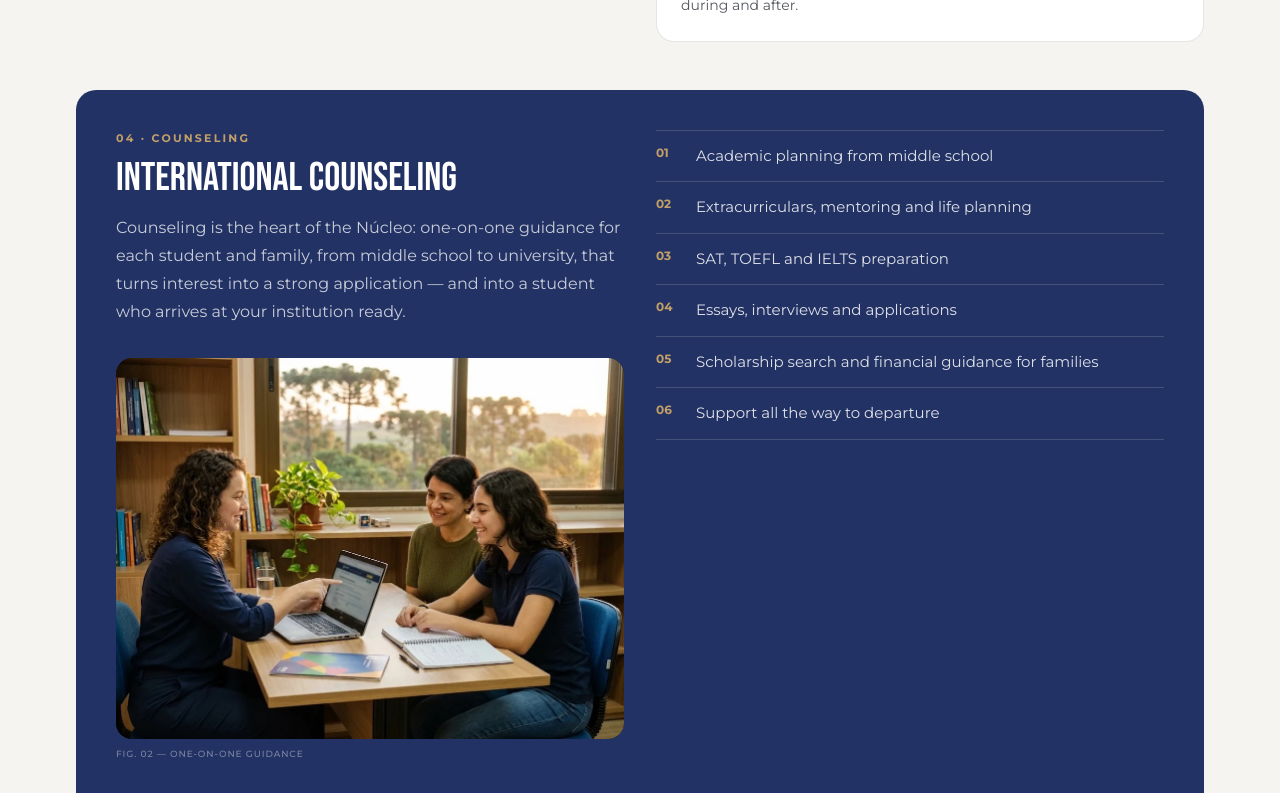
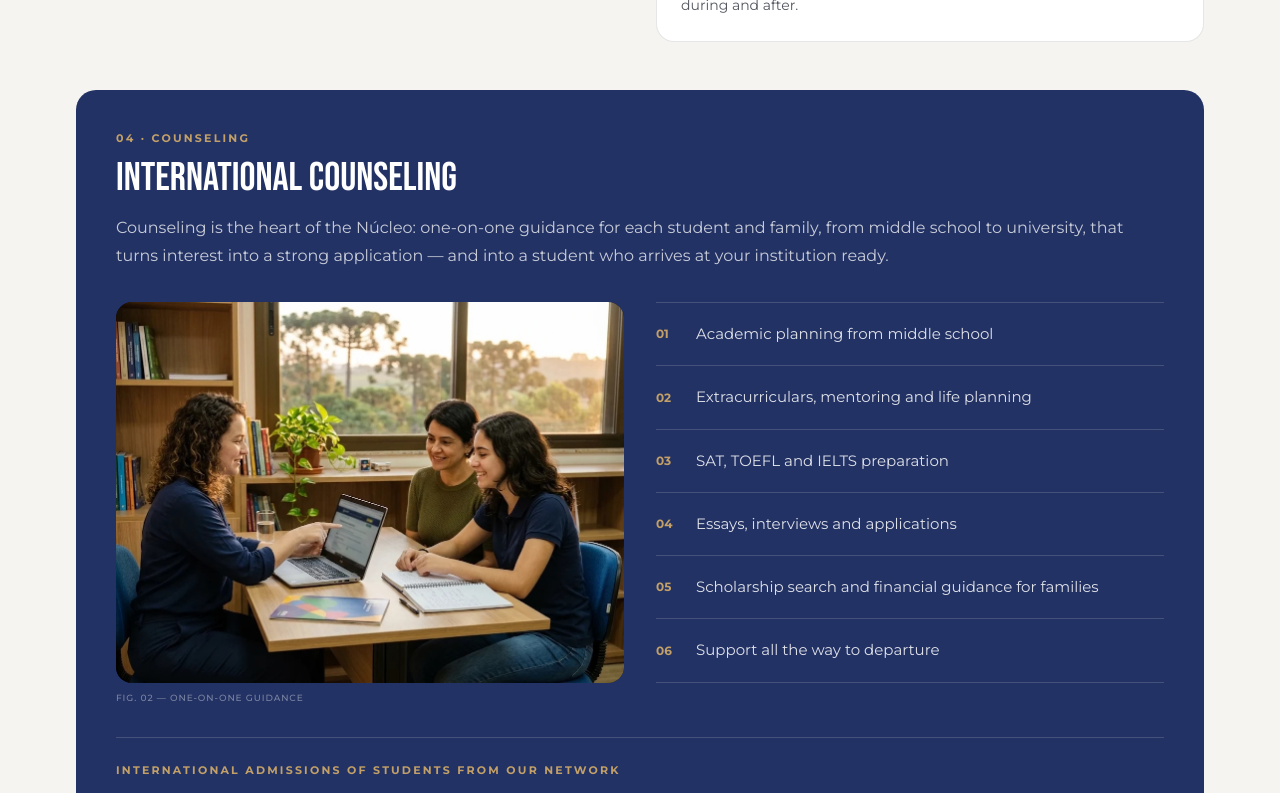
Before and after one commit to Pachegod/Nucleo-Internacional-LP, a Next.js app: page /en in a window 1280 px wide. Shown: the part 5220-6013 px from the top of the page. Built offline with nearby package versions, Linux system fonts and the light colour scheme; no server answers.

Commit message:
Counseling: full-width intro, photo and 01–06 list side by side at equal height
Co-Authored-By: Claude Opus 5.5 <noreply@anthropic.com>

```diff
--- a/src/app/[lang]/page.tsx
+++ b/src/app/[lang]/page.tsx
@@ -333,13 +333,15 @@ export default async function HomePage({ params }: PageProps<"/[lang]">) {
 
           {/* 04 · Counseling */}
           <div className="mt-12 grid gap-8 rounded-[20px] bg-navy p-7 text-white sm:p-10 md:grid-cols-2">
-            <div>
+            <div className="md:col-span-2">
               <p className={`${KICKER} text-accent`}>{t.about.counseling.tag}</p>
               <h3 className="mt-3 font-display text-[34px] leading-none sm:text-[40px]">
                 {t.about.counseling.title}
               </h3>
               <p className={`mt-4 ${LEAD} text-white/75`}>{t.about.counseling.text}</p>
-              <figure className="mt-8">
+            </div>
+            {/* Foto e lista 01–06 lado a lado, com a lista esticada à altura da foto */}
+            <figure className="flex flex-col">
               <MediaFrame
                 src="/media/pessoas/counseling-orientacao.jpg"
                 alt={t.about.figures.counseling.alt}
@@ -352,10 +354,9 @@ export default async function HomePage({ params }: PageProps<"/[lang]">) {
                 {t.about.figures.counseling.caption}
               </figcaption>
             </figure>
-            </div>
-            <ul className="border-t border-white/15">
+            <ul className="flex flex-col border-t border-white/15 md:mb-[22px]">
               {t.about.counseling.items.map((item, i) => (
-                <li key={item} className="flex gap-4 border-b border-white/15 py-3.5 text-[15px] text-white/85">
+                <li key={item} className="flex flex-1 items-center gap-4 border-b border-white/15 py-3.5 text-[15px] text-white/85">
                   <span className="w-6 shrink-0 text-xs font-bold text-accent">0{i + 1}</span>
                   {item}
                 </li>
```
Lines whose indentation alone changed are shown as unchanged.
